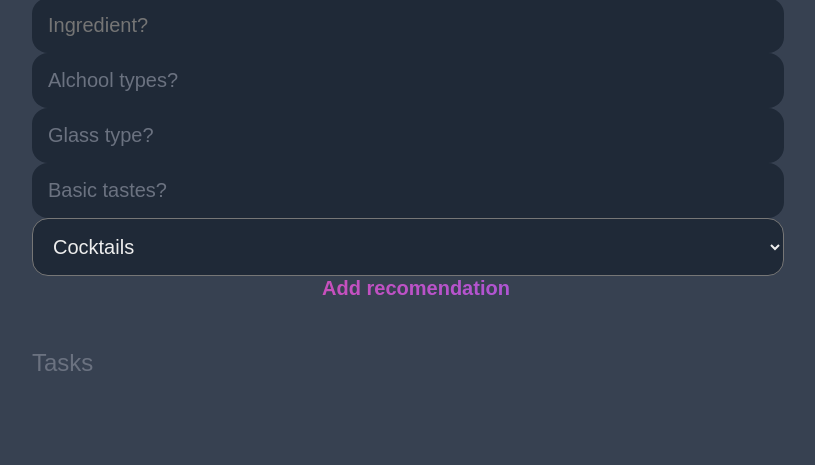
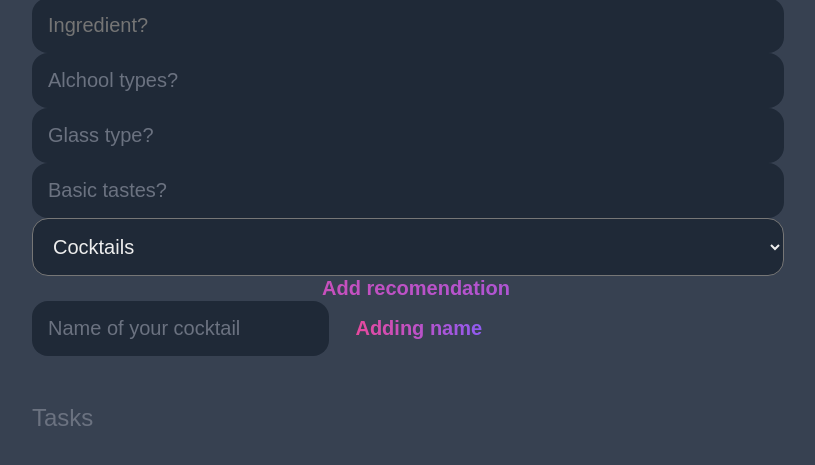
Before and after one commit to EjbejaranosAI/SEL_PW3, a plain HTML site: page src/interface/index.html in a window 1280 px wide. Shown: the part 95-560 px from the top of the page, without its empty margins (224-1039 px from the left). Drawn offline with Linux system fonts and the light colour scheme.

Commit message:
Interface. Adding some buttoms and configurations of the theme done

```diff
--- a/src/interface/index.html
+++ b/src/interface/index.html
@@ -52,6 +52,19 @@
 				value="Add recomendation" />
 
 		</form>
+
+        <form>
+            <input
+            type="text"
+            name="new-task-input"
+            id="new-task-input"
+            placeholder="Name of your cocktail" />
+            <input
+            type="submit"
+            id="new-task-submit"
+            value="Adding name" />
+        </form>
+
 	</header>
 	<main>
 		<section class="task-list">
```
